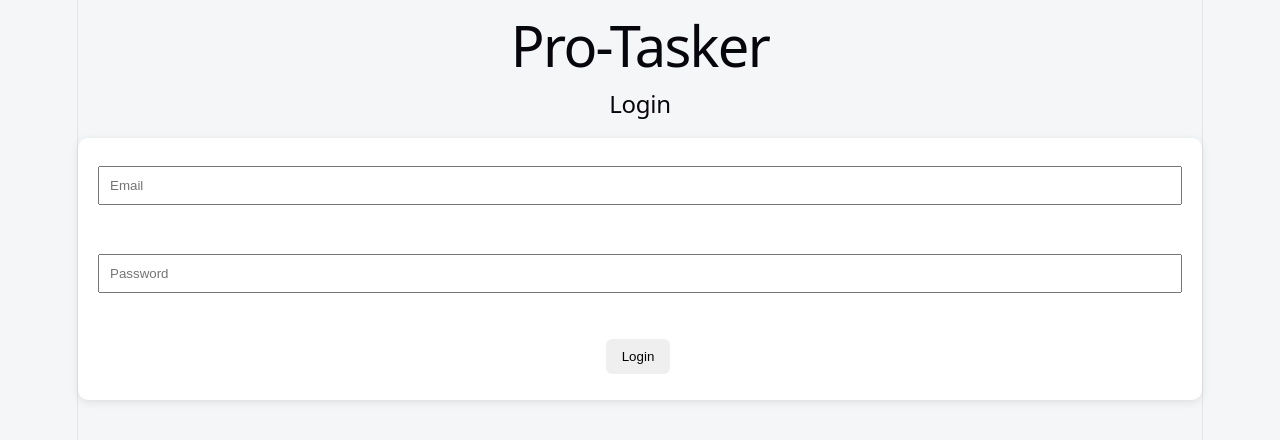
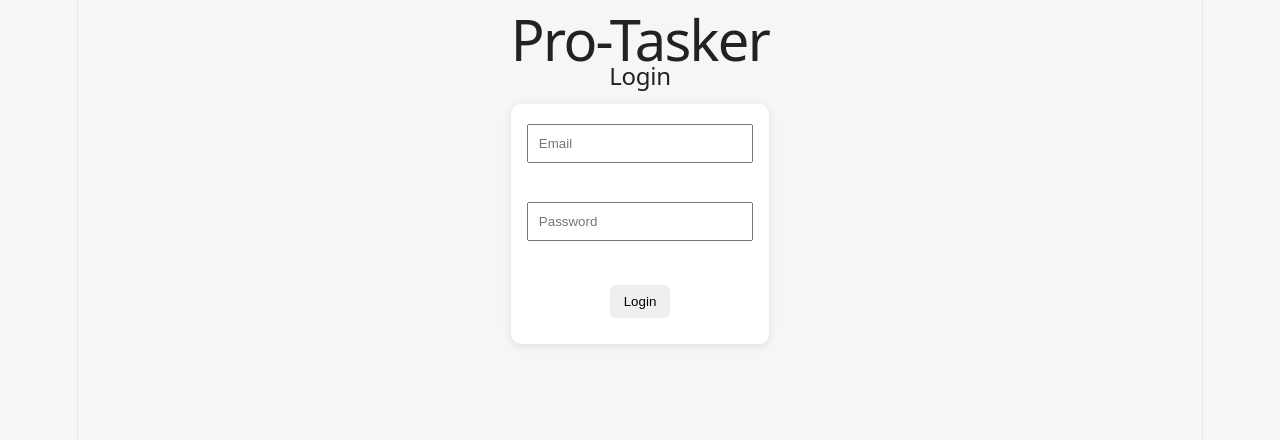
Before and after one commit to MonicaCD510/Pro-tasker-frontend, a React (Vite) app: page / in a window 1280 px wide. Shown: the top 440 px of the page. Built offline with nearby package versions, Linux system fonts and the light colour scheme.

Commit message:
Tighten dashboard styling

```diff
--- a/src/App.css
+++ b/src/App.css
@@ -5,20 +5,25 @@ body {
 }
 
 .container {
-  max-width: 900px;
+  max-width: 700px;
   margin: 0 auto;
-  padding: 30px 20px;
+  padding: 16px;
 }
 
-h1 {
+h1,
+h2,
+h3,
+h4 {
   text-align: center;
+  color: #222;
+  margin: 10px 0;
 }
 
 form,
 .project-card {
   background: white;
-  padding: 20px;
-  margin: 20px 0;
+  padding: 16px;
+  margin: 14px 0;
   border-radius: 10px;
   box-shadow: 0 2px 8px rgba(0, 0, 0, 0.1);
 }
@@ -27,25 +32,26 @@ input,
 select {
   width: 100%;
   padding: 10px;
-  margin: 8px 0 14px;
+  margin: 4px 0 8px;
   box-sizing: border-box;
 }
 
 button {
-  padding: 10px 16px;
+  display: block;
+  margin: 10px auto;
+  padding: 9px 14px;
   border: none;
   border-radius: 6px;
   cursor: pointer;
-  margin: 6px 4px 6px 0;
 }
 
 hr {
-  margin: 25px 0;
+  margin: 18px 0;
 }
 
 .task-item {
   background: #f8f8f8;
+  border-left: 4px solid #2563eb;
   padding: 10px;
-  border-left: 4px solid #333;
   margin: 10px 0;
 }
--- a/src/App.jsx
+++ b/src/App.jsx
@@ -241,7 +241,7 @@ function App() {
   }
 
   return (
-    <div>
+  <div className="container">
       <h1>Pro-Tasker</h1>
       <h2>Login</h2>
 
```
